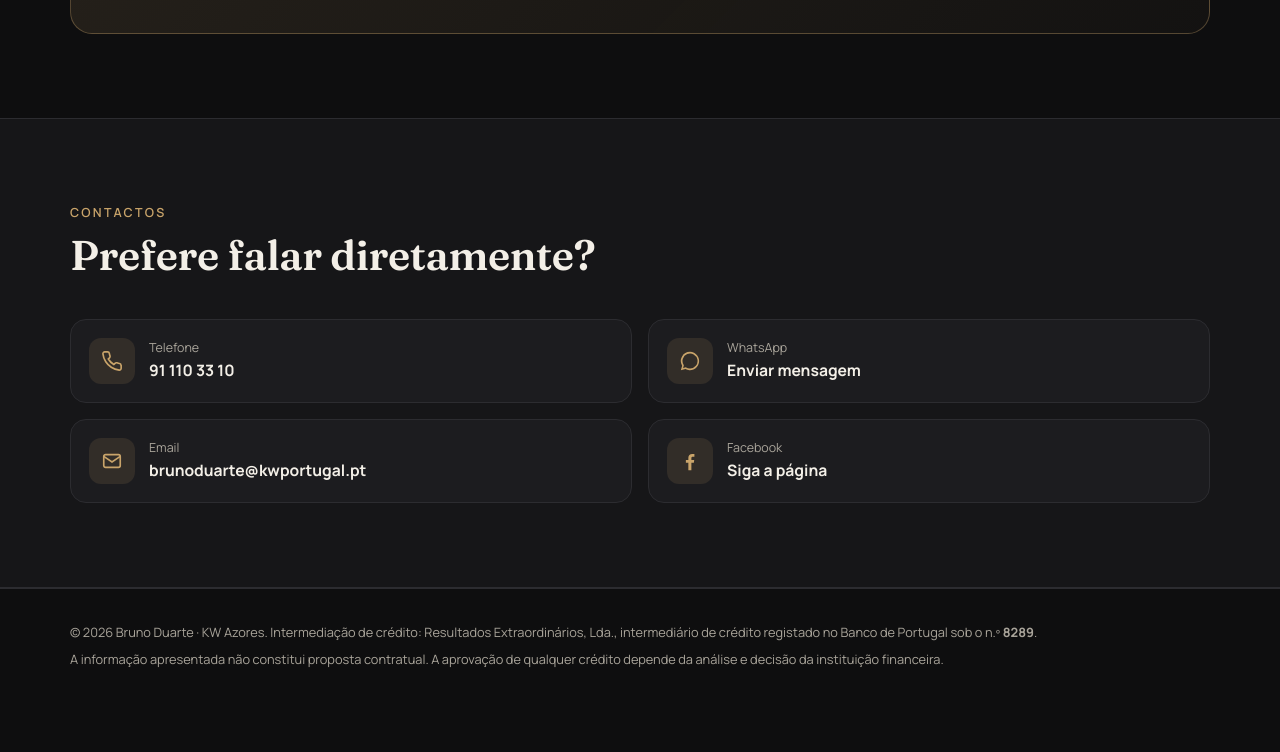
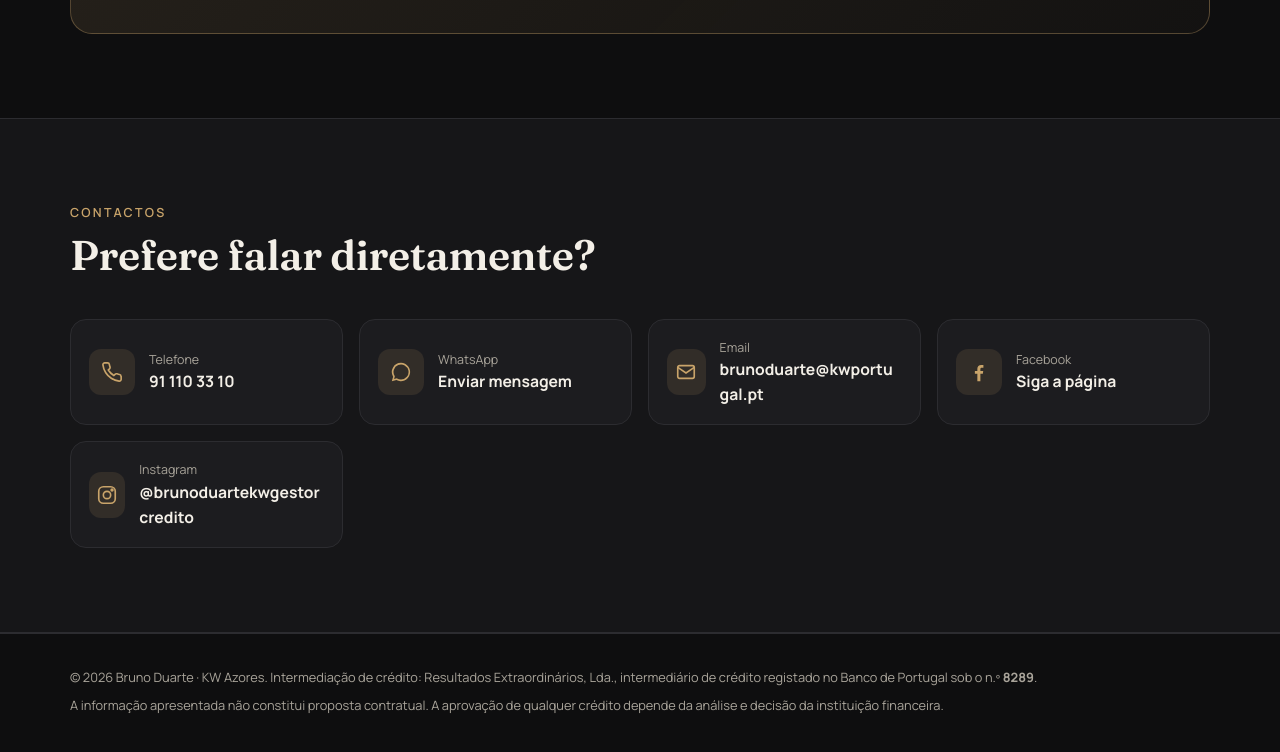
Before and after one commit to creditmanagerbrduarte/creditmanager.brduarte, a plain HTML site: page index.html in a window 1280 px wide. Shown: the part 4447-5199 px from the top of the page. Drawn offline with Linux system fonts and the light colour scheme.

Commit message:
Adiciona link do Instagram aos contactos
Co-Authored-By: Claude Opus 5.5 <noreply@anthropic.com>
Claude-Session: https://claude.ai/code/session_01Wt7eTZ5oiYAmebxV7N87qQ

```diff
--- a/index.html
+++ b/index.html
@@ -114,7 +114,7 @@ select{appearance:none;background-image:linear-gradient(45deg,transparent 50%,va
 @media (max-width:520px){.kw-logo{height:34px}.brand{gap:10px}.brand b{font-size:.9rem}}
 @media (max-width:360px){.brand .sep,.brand > div{display:none}}
 /* contact & footer */
-.contact{display:grid;grid-template-columns:repeat(2,1fr);gap:16px;margin-top:8px}
+.contact{display:grid;grid-template-columns:repeat(auto-fit,minmax(260px,1fr));gap:16px;margin-top:8px}
 .contact a{display:flex;align-items:center;gap:14px;text-decoration:none;background:var(--card);border:1px solid var(--line);border-radius:16px;padding:18px}
 .contact a:hover{border-color:var(--gold)}
 .contact small{display:block;color:var(--muted);font-size:.78rem}
@@ -466,6 +466,10 @@ input[type=range]::-moz-range-thumb{width:18px;height:18px;border-radius:50%;bac
           <div class="icon" style="margin:0"><svg width="22" height="22" viewBox="0 0 24 24" fill="currentColor"><path d="M13.5 22v-8h2.7l.4-3.2h-3.1V8.8c0-.9.3-1.5 1.6-1.5h1.7V4.4c-.3 0-1.3-.1-2.5-.1-2.4 0-4.1 1.5-4.1 4.2v2.3H7.5V14h2.7v8h3.3Z"/></svg></div>
           <div><small>Facebook</small><b>Siga a página</b></div>
         </a>
+        <a href="https://www.instagram.com/brunoduartekwgestorcredito/" target="_blank" rel="noopener">
+          <div class="icon" style="margin:0"><svg width="22" height="22" viewBox="0 0 24 24" fill="none" stroke="currentColor" stroke-width="1.8"><rect x="3" y="3" width="18" height="18" rx="5"/><circle cx="12" cy="12" r="4"/><circle cx="17.5" cy="6.5" r="1" fill="currentColor"/></svg></div>
+          <div><small>Instagram</small><b>@brunoduartekwgestorcredito</b></div>
+        </a>
       </div>
     </div>
   </section>
```
